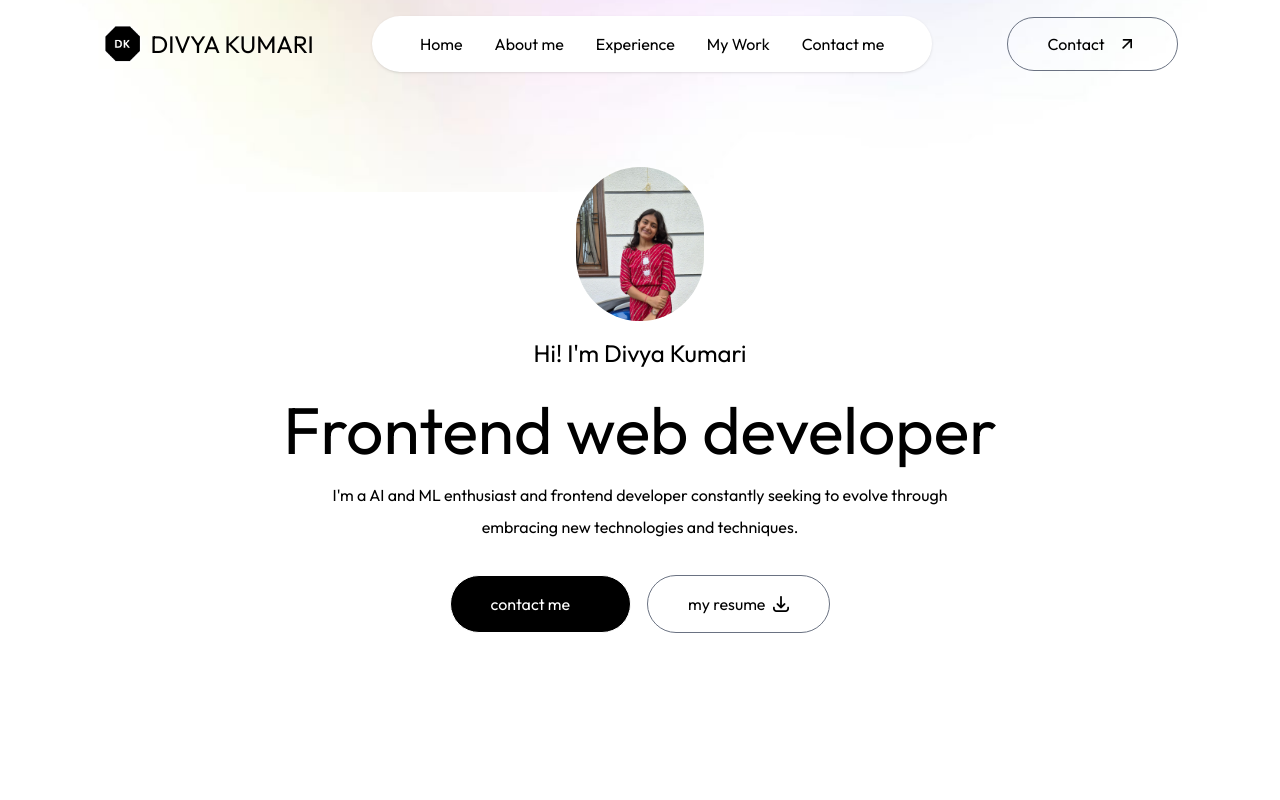
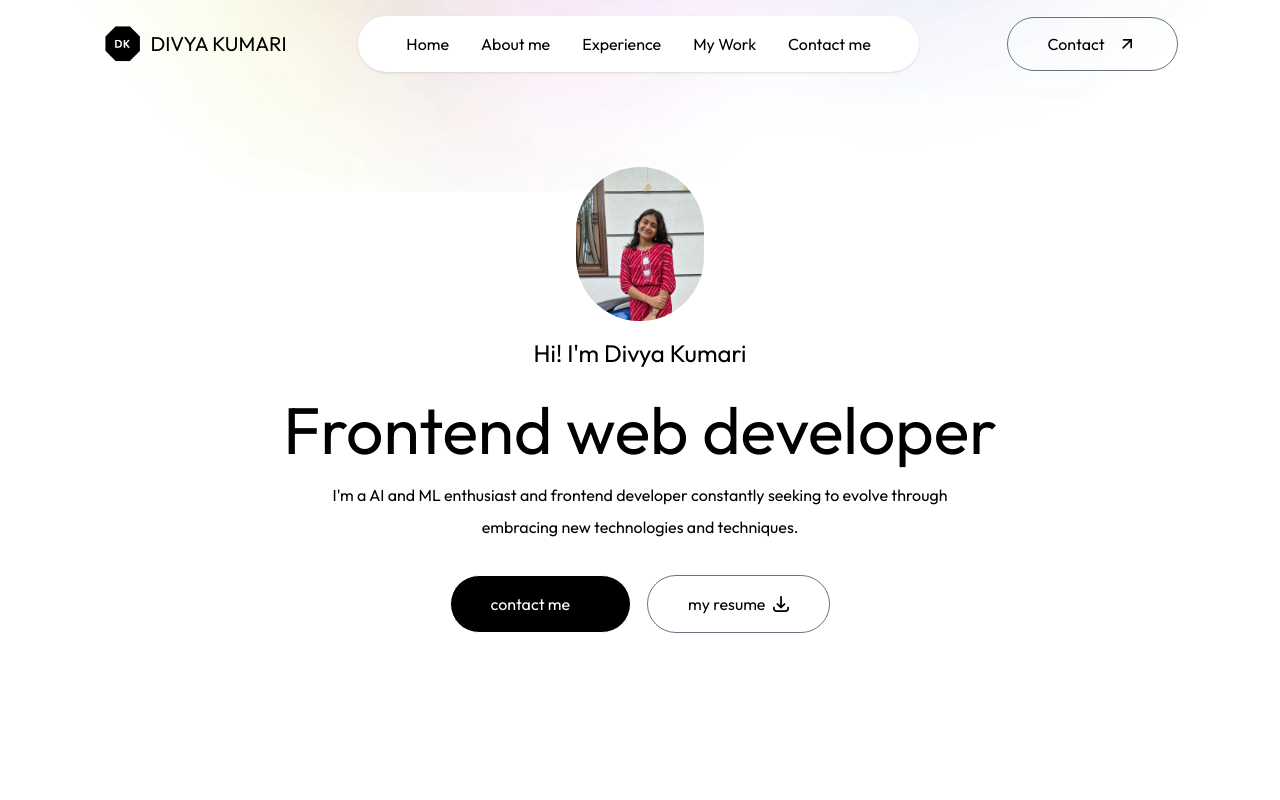
Before and after one commit to divya-36736/it-s-me, a Next.js app: page / in a window 1280 px wide. Shown: the top 800 px of the page. Built offline with nearby package versions, Linux system fonts and the light colour scheme; a web font is replaced by a local one.

Commit message:
navbar fix

```diff
--- a/src/app/componets/Navbar.jsx
+++ b/src/app/componets/Navbar.jsx
@@ -33,12 +33,13 @@ function Navbar() {
   <a href="/">
     <img
       src="/DK.png"
-      className="w-8 h-8 sm:w-10 sm:h-10 rounded-full cursor-pointer"
+      className="w-10 h-10 rounded-full cursor-pointer"
       alt="Logo"
     />
   </a>
-  <h2 className="text-lg sm:text-2xl font-Ovo">DIVYA KUMARI</h2>
+  <h2 className="text-xl font-Ovo">DIVYA KUMARI</h2>
 </div>
+
 
 
         <ul className={`hidden md:flex items-center gap-6 lg:gap-8 rounded-full px-12 py-3
--- a/src/app/globals.css
+++ b/src/app/globals.css
@@ -1,11 +1,5 @@
 @import "tailwindcss";
 
-html, body {
-  margin: 0;
-  padding: 0;
-  overflow-x: hidden;
-  width: 100%;
-}
 
 *{
   font-family: Outfit;
--- a/src/app/page.tsx
+++ b/src/app/page.tsx
@@ -9,6 +9,7 @@ import Footer from "./componets/Footer";
 export default function Home() {
   return (
     <>
+
     <Navbar />
     <Header />
     <About/>
@@ -16,6 +17,7 @@ export default function Home() {
     <Work/>
     <Contact />
     <Footer/>
+
     </>
 
   );
```
